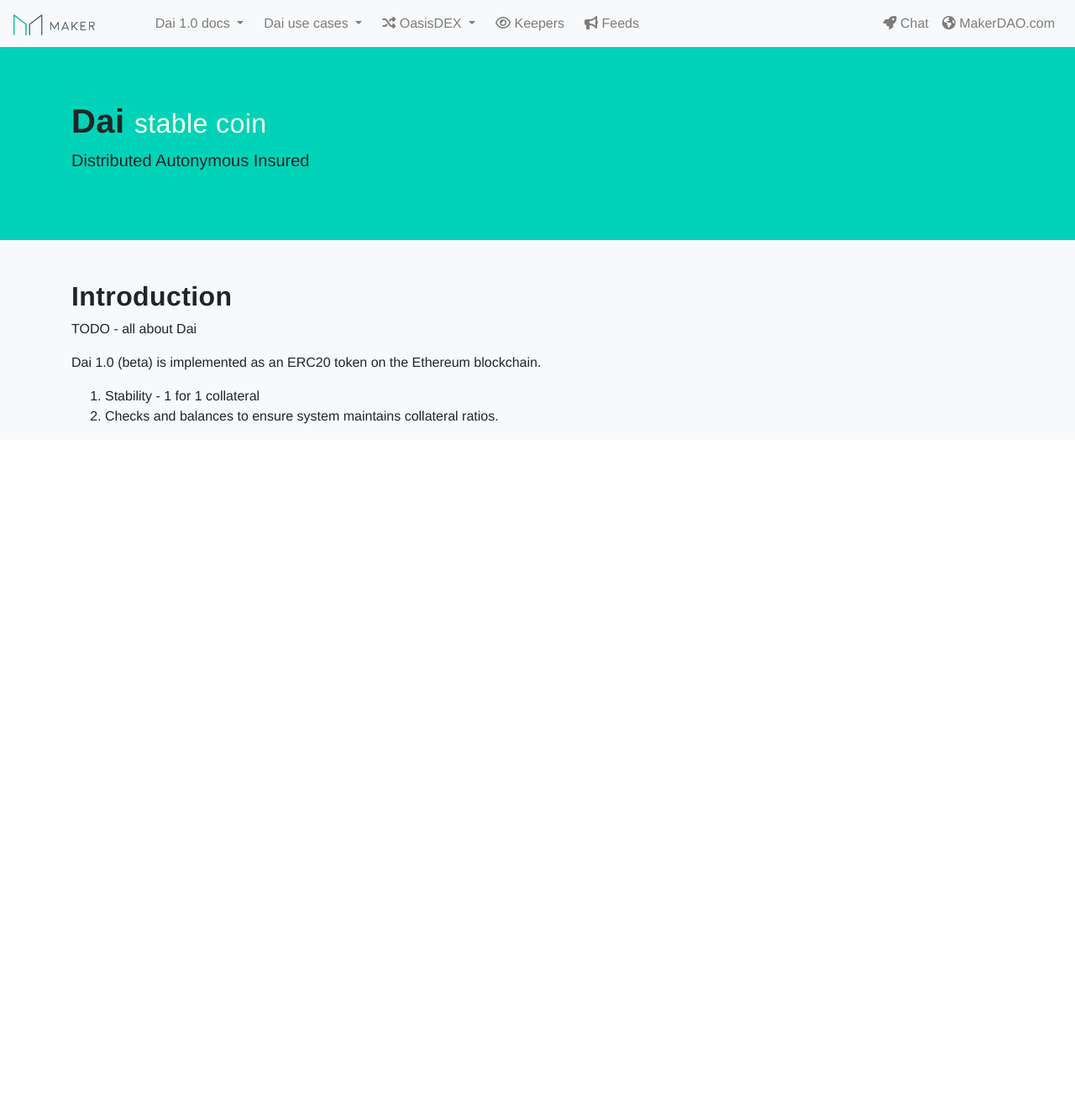
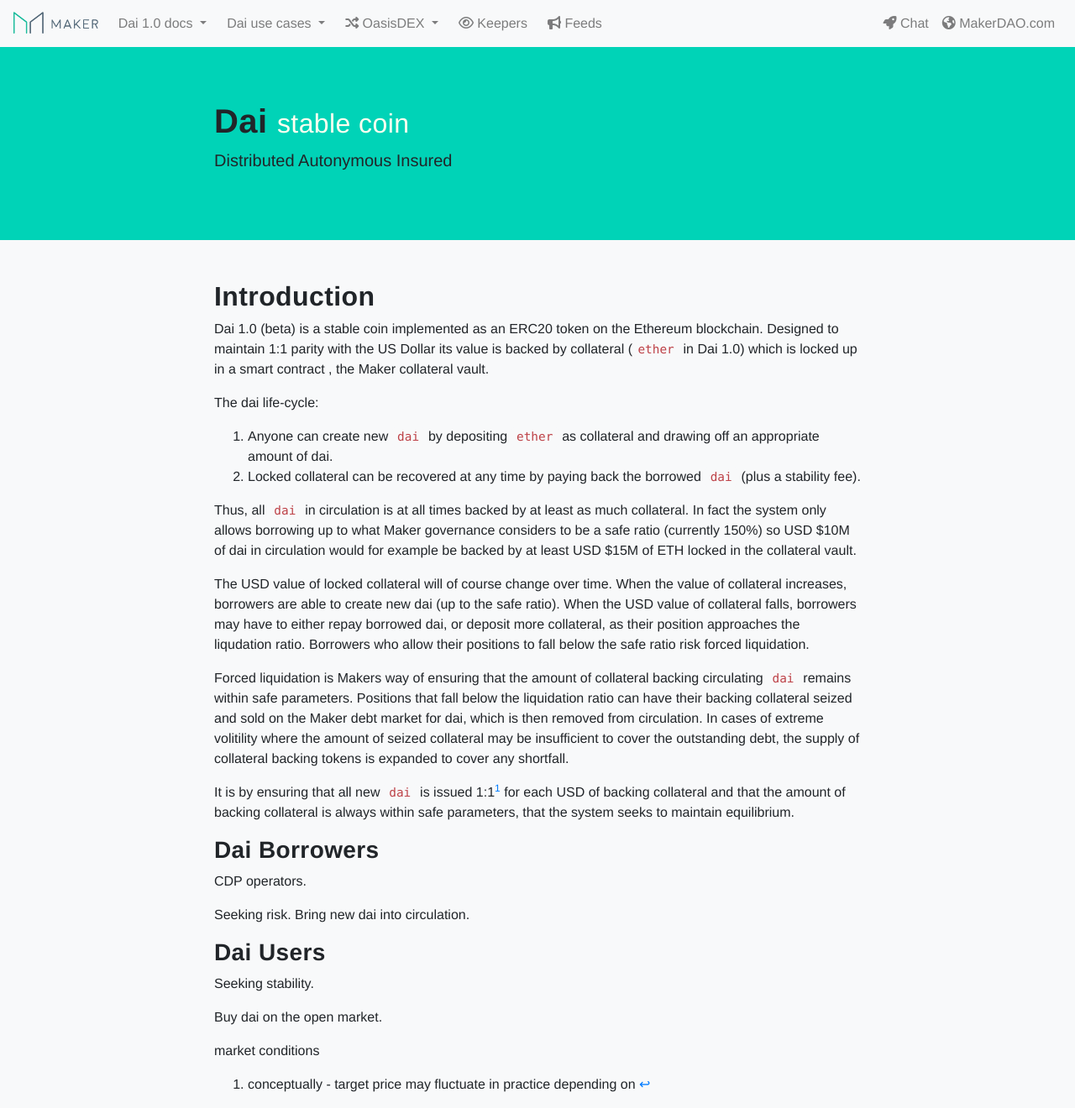
Before and after one commit to makerdao/developer.makerdao.com, a Jekyll site: the page built from dai/1/index.md, in a window 1280 px wide. Shown: the whole page at 84% size. Built offline with Jekyll 4.4.1, drawn with Linux system fonts in a browser that asks for light colours; nearby versions of some CDN libraries; before the commit the page ends 900 px from its top, so only the background shows below that.

Commit message:
dai intro

```diff
--- a/_config.yml
+++ b/_config.yml
@@ -2,3 +2,4 @@ title: Developer Platform
 description: API Documentation for Maker Developers
 
 highlighter: rouge
+markdown: kramdown
--- a/_includes/head.html
+++ b/_includes/head.html
@@ -3,7 +3,7 @@
   <meta http-equiv="X-UA-Compatible" content="IE=edge">
   <meta name="viewport" content="width=device-width, initial-scale=1, shrink-to-fit=no">
 
-  <title>Maker - {% if page.title %}{{ page.title | escape }}{% else %}{{ site.title | escape }}{% endif %}</title>
+  <title>Maker - {% if page.title %}{{ page.title | escape }} {{ page.subtitle }}{% else %}{{ site.title | escape }}{% endif %}</title>
   <meta name="description" content="{{ page.description | default: site.description }}">
 
   <link rel="stylesheet" href="https://maxcdn.bootstrapcdn.com/bootstrap/4.0.0-beta.2/css/bootstrap.min.css" integrity="sha384-PsH8R72JQ3SOdhVi3uxftmaW6Vc51MKb0q5P2rRUpPvrszuE4W1povHYgTpBfshb" crossorigin="anonymous">
--- a/_includes/nav.html
+++ b/_includes/nav.html
@@ -1,6 +1,6 @@
 <nav class="navbar navbar-light bg-light navbar-expand-lg">
   <a class="navbar-brand" href={{ "/" | relative_url }}>
-    <img src={{ "images/maker.svg" | relative_url }} height=25 class="mr-5">
+    <img src={{ "images/maker.svg" | relative_url }} height=26>
   </a>
   <button class="navbar-toggler" type="button" data-toggle="collapse" data-target="#navbarContent" aria-controls="navbarSupportedContent" aria-expanded="false" aria-label="Toggle navigation">
 
@@ -14,6 +14,7 @@
       </a>
       <div class="dropdown-menu" aria-labelledby="navbarDropdown1">
         <a class="dropdown-item" href={{ "dai/1/" | relative_url }}>Introduction</a>
+        <a class="dropdown-item" href={{ "dai/1/reference" | relative_url }}>Reference</a>
         <div class="dropdown-divider"></div>
         <a class="dropdown-item" href={{ "dai/1/cli/" | relative_url }}>Dai CLI</a>
         <a class="dropdown-item" href={{ "dai/1/go/" | relative_url }}>Dai Golang</a>
--- a/css/screen.css
+++ b/css/screen.css
@@ -3,6 +3,8 @@
 ---
 
 body { font-family: Helvetica,Arial,sans-serif; }
+.container { width: 800px; }
+.navbar img { margin-top: -0.4rem; }
 a:focus, a:hover, a:active { outline:none }
 h1, h2, h3, h4, h5, h6 { font-weight: 700; letter-spacing: 0.025rem; }
 .jumbotron { background-color: rgb(0, 211, 183); margin-bottom: 0 }
--- a/dai/1/index.md
+++ b/dai/1/index.md
@@ -7,9 +7,54 @@ description: Distributed Autonymous Insured
 
 ## Introduction
 
-TODO - all about Dai
+Dai 1.0 (beta) is a stable coin implemented as an ERC20 token on the Ethereum
+blockchain. Designed to maintain 1:1 parity with the US Dollar its value is
+backed by collateral (`ether` in Dai 1.0) which is locked up in a smart contract
+, the Maker collateral vault.
 
-Dai 1.0 (beta) is implemented as an ERC20 token on the Ethereum blockchain.
+The dai life-cycle:
 
-1. Stability - 1 for 1 collateral
-2. Checks and balances to ensure system maintains collateral ratios.
+1. Anyone can create new `dai` by depositing `ether` as collateral and drawing
+   off an appropriate amount of dai.
+2. Locked collateral can be recovered at any time by paying back the borrowed
+   `dai` (plus a stability fee).
+
+Thus, all `dai` in circulation is at all times backed by at least as much
+collateral. In fact the system only allows borrowing up to what Maker governance
+considers to be a safe ratio (currently 150%) so USD $10M of dai in circulation
+would for example be backed by at least USD $15M of ETH locked in the collateral
+vault.
+
+The USD value of locked collateral will of course change over time. When the
+value of collateral increases, borrowers are able to create new dai (up to the
+safe ratio). When the USD value of collateral falls, borrowers may have to
+either repay borrowed dai, or deposit more collateral, as their position
+approaches the liqudation ratio. Borrowers who allow their positions to fall
+below the safe ratio risk forced liquidation.
+
+Forced liquidation is Makers way of ensuring that the amount of collateral
+backing circulating `dai` remains within safe parameters. Positions that fall
+below the liquidation ratio can have their backing collateral seized and sold on
+the Maker debt market for dai, which is then removed from circulation. In cases
+of extreme volitility where the amount of seized collateral may be insufficient
+to cover the outstanding debt, the supply of collateral backing tokens is
+expanded to cover any shortfall.
+
+It is by ensuring that all new `dai` is issued 1:1[^i] for each USD of backing
+collateral and that the amount of backing collateral is always within safe
+parameters, that the system seeks to maintain equilibrium.
+
+### Dai Borrowers
+
+CDP operators.
+
+Seeking risk. Bring new dai into circulation.
+
+### Dai Users
+
+Seeking stability.
+
+Buy dai on the open market.
+
+[^i]: conceptually - target price may fluctuate in practice depending on
+  market conditions
```
Also changed, not shown: dai/1/reference/index.md (added, +157 -0 lines), index.md (+8 -7 lines).
